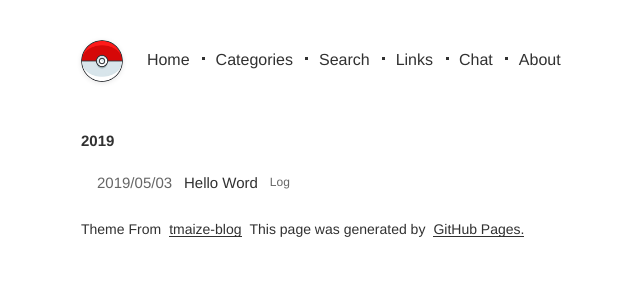
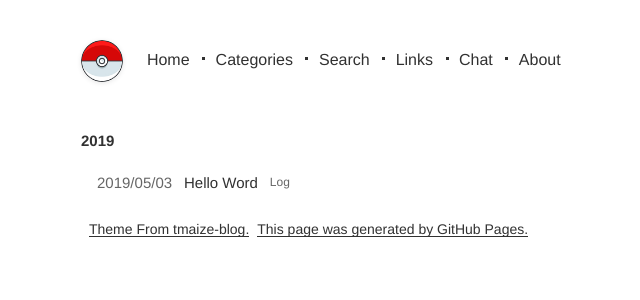
Before and after one commit to luchenhao/luchenhao.github.io, a Jekyll site: the page built from index.html, in a window 1280 px wide. Shown: the top 300 px of the page, without its empty margins (279-919 px from the left). Built offline with Jekyll 4.4.1, drawn with Linux system fonts in a browser that asks for light colours.

Commit message:
Hello Word

```diff
--- a/_includes/footer.html
+++ b/_includes/footer.html
@@ -1,10 +1,9 @@
 <footer class="container footer">
   <!-- <span>{{ site.footerText }}</span>
   <a href="{{ site.baseUrl }}/sitemap.xml">网站地图</a> -->
-  <span>Theme From</span>
+  <span></span>
   <!-- 请保留 -->
-  <a href="https://github.com/TMaize/tmaize-blog">tmaize-blog</a>
-	<span>This page was generated by</span>
-	<a href="https://pages.github.com/">GitHub Pages.</a>
+	<span class="site-footer-credits">Theme From <a href="https://github.com/TMaize/tmaize-blog">tmaize-blog</a>.</span>
+	<span class="site-footer-credits">This page was generated by <a href="https://pages.github.com">GitHub Pages</a>.</span>
   <div id="moveUp"></div>
 </footer>
```
